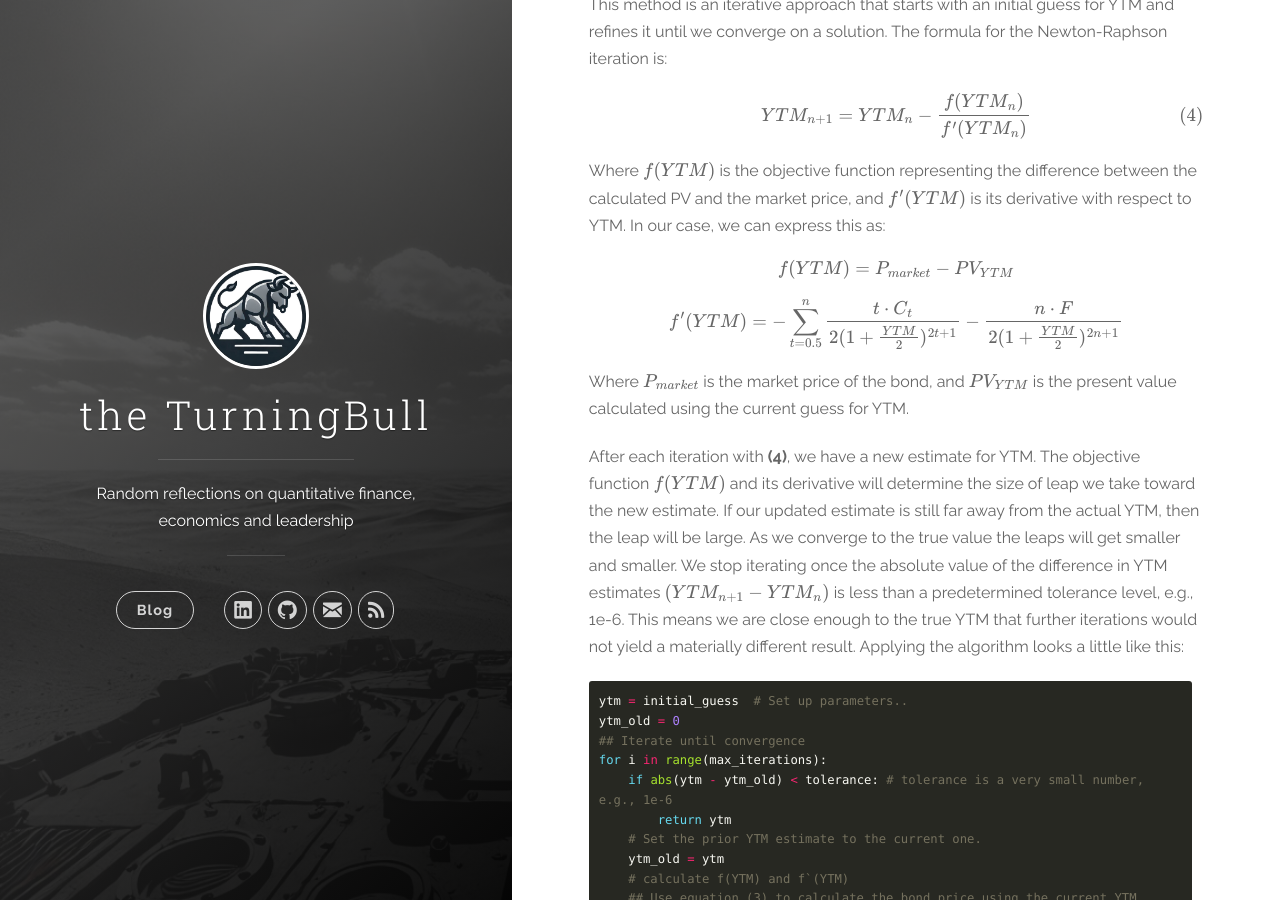
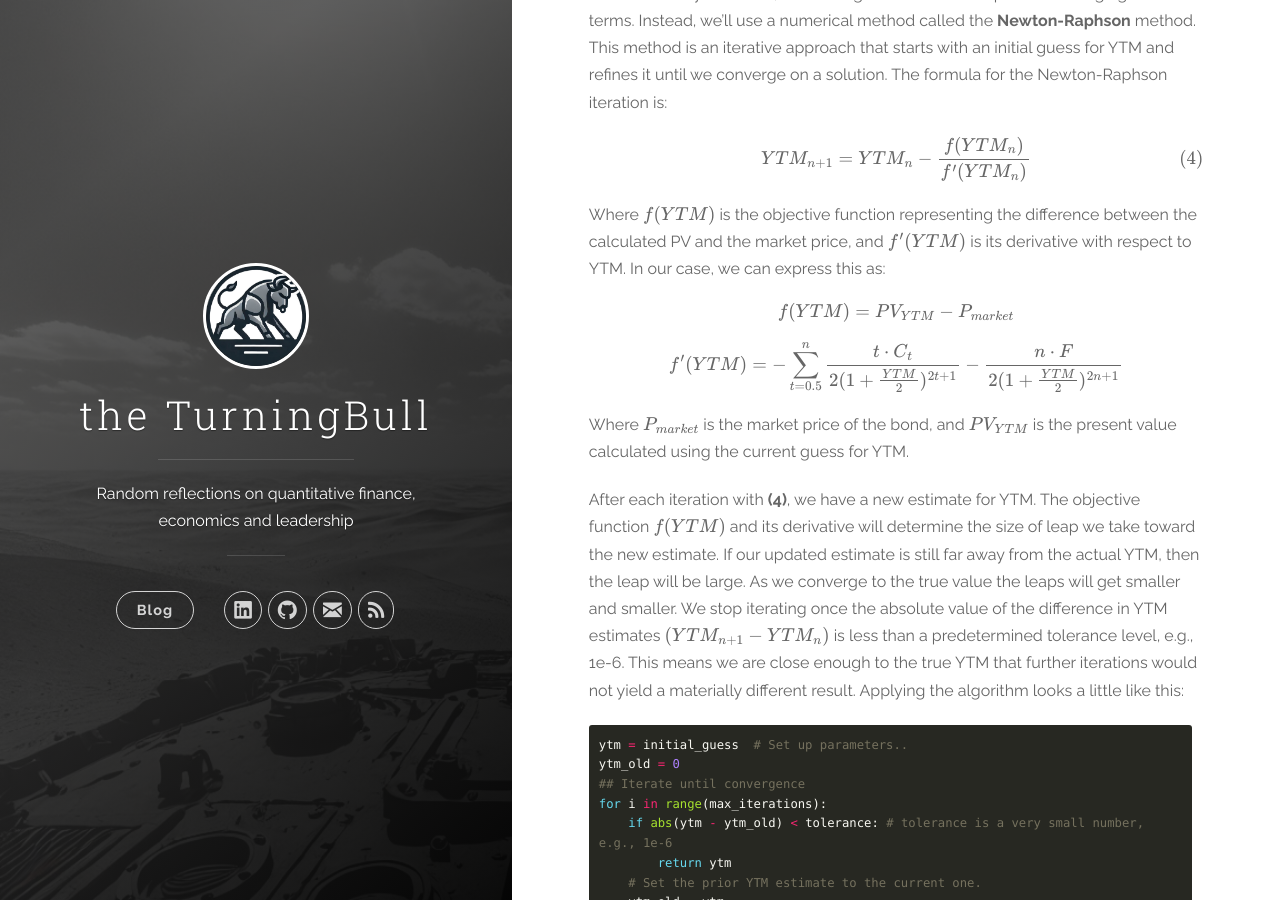
Before and after one commit to rtrimble13/TurningBull, a Jekyll site: the page built from _posts/2025-06-30-island-hopping.md, in a window 1280 px wide and 900 px high, scrolled down 10329 px. Built offline with Jekyll 4.4.1, drawn with Linux system fonts in a browser that asks for light colours.

```diff
--- a/_posts/2025-06-30-island-hopping.md
+++ b/_posts/2025-06-30-island-hopping.md
@@ -81,7 +81,9 @@ YTM \approx \frac{C + \frac{F - P}{n}}{\frac{F + P}{2}} \tag{2}
 $$
 
 Where $$C$$ is the annual coupon payment, $$F$$ is the face value, $$P$$ is the current price, and $$n$$ is the number of years to maturity.  For our example bond, this gives us a YTM of approximately 4.31% $$(=\frac{50 + \frac{(1000 - 1056.56)}{10}}{\frac{(1000 + 1056.56)}{2}})$$.  This is a good approximation, but it does not account for the time value of money in the same way as the full YTM calculation.  Notice that YTM is lower than both nominal and current yield since the bond is trading at a premium.
+
 4. **Yield to Call (YTC)**: This measure is relevant for callable bonds, which can be redeemed by the issuer before maturity. YTC is similar to YTM but assumes the bond is called at the earliest possible date. It is calculated using the call price and the time until the call date.  Solving for YTC involves numerical methods and is a particular joy to all us financial engineers out there.  Out of scope for today, but we'll set our sights on it before too long...  If our bond was hypothetically callable at par in 5 years, that would mean the issuer, i.e., Uncle Sam for this Treasury, could call the bond away from us at a price of par.  Using **(2)**, we can approximate YTC as 3.76% $$(=\frac{50 + \frac{(1000 - 1056.56)}{5}}{\frac{(1000 + 1056.56)}{2}})$$.  Notice that YTC is the lowest of the yields we calculated so far.
+
 5. **Yield to Worst (YTW)**: This measure calculates the lowest yield an investor can receive.  Technically, its is the lower of YTM and YTC.  It is useful for assessing the worst-case scenario for a bondholder.  Besides a credit event, e.g., a default, a bad outcome for a bond investor is to have their bond called early and be stuck with reinvesting the proceeds at less favorable rates.  This is commonly referred to as reinvestment risk.  YTW is a way to quantify that risk.  Sticking with our example, YTW would be 3.76%.
 
 If the main takeaway from this island is that there are different measures of yield, each serving a different purpose, then the secondary takeaway is to understand the relationship between the various yields depending on whether the bond is trading at a preium or discount.  The below chart plots nominal, current YTM, and YTC for a 5.5% semi-annual bond with 8 years until maturity.
@@ -131,7 +133,7 @@ $$
 Where $$f(YTM)$$ is the objective function representing the difference between the calculated PV and the market price, and $$f'(YTM)$$ is its derivative with respect to YTM.  In our case, we can express this as:
 
 $$
-f(YTM) = P_{market} - PV_{YTM}
+f(YTM) = PV_{YTM} - P_{market}
 $$
 
 $$
```
